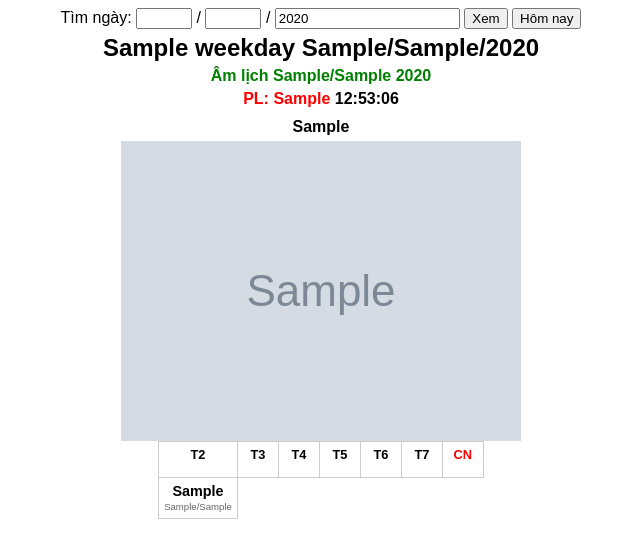
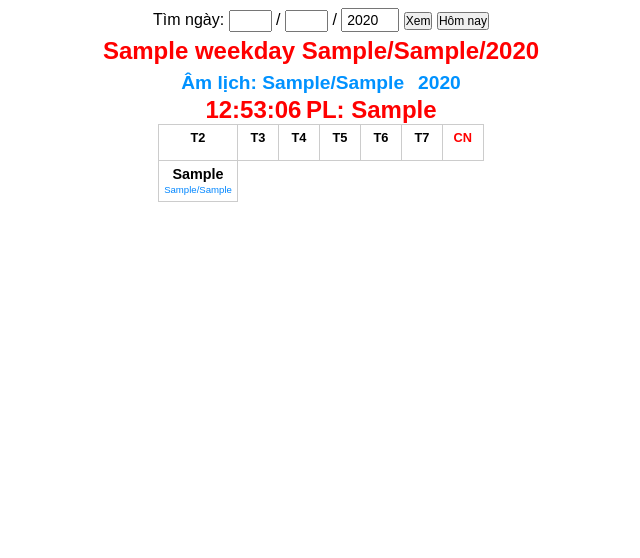
Before and after one commit to nhuantin/LichAmDuong, a Django app: template calendarapp/templates/index.html in a window 1280 px wide. Shown: the top 558 px of the page, without its empty margins (319-959 px from the left). Run offline with Django 4.2, Linux system fonts and the light colour scheme; the template is opened without the code that fills it: most values are stand-ins (such as "Sample title", 1, 10 or a date in 2020); grey boxes marked "Sample" are stand-in pictures.

Commit message:
Update index.html

```diff
--- a/calendarapp/templates/index.html
+++ b/calendarapp/templates/index.html
@@ -13,6 +13,40 @@
             height: 30px; /* Điều chỉnh chiều cao */
             text-align: center; /* Căn giữa nội dung theo chiều ngang */
             vertical-align: top; /* Căn nội dung về phía trên */
+        }
+		/* CSS cho form */
+        form {
+            margin-top: 0px;
+        }
+        /* CSS cho ô input ngày */
+        #day-input {
+            width: 35px; /* Chiều rộng nhỏ hơn */
+            font-size: 12px; /* Kích thước chữ nhỏ */
+            text-align: center; /* Căn giữa nội dung */
+            padding: 2px; /* Khoảng cách bên trong */
+        }
+
+        /* CSS cho ô input tháng */
+        #month-input {
+            width: 35px; /* Chiều rộng trung bình */
+            font-size: 12px; /* Kích thước chữ nhỏ */
+            text-align: center; /* Căn giữa nội dung */
+            padding: 2px; /* Khoảng cách bên trong */
+        }
+
+        /* CSS cho ô input năm */
+        #year-input {
+            width: 50px; /* Chiều rộng lớn hơn */
+            font-size: 14px; /* Kích thước chữ lớn hơn */
+            text-align: center; /* Căn giữa nội dung */
+            padding: 2px; /* Khoảng cách bên trong */
+        }
+
+        /* CSS cho các nút */
+        button {
+            font-size: 12px; /* Kích thước chữ nhỏ hơn */
+            padding: 0px 0px; /* Khoảng cách bên trong nút */
+            margin-left: 0px; /* Khoảng cách giữa các nút */
         }
         .calendar th {
             height: 25px; /* Chiều cao nhỏ hơn cho tiêu đề */
@@ -30,22 +64,24 @@
         }
         .lunar {
             font-size: 0.6em; /* Kích thước chữ nhỏ hơn cho ngày âm lịch */
-            color: #666; /* Màu chữ xám cho ngày âm lịch */
+            color: #0086ff; /* Màu chữ xám cho ngày âm lịch */
             margin-top: 2px; /* Thêm khoảng cách */
         }
         h2 {
             font-size: 1.5em; /* Kích thước chữ cho tiêu đề ngày hiện tại */
             font-weight: bold; /* In đậm tiêu đề */
             margin: 5px 0; /* Giảm khoảng cách trên/dưới */
+			color: red;
         }
         h3 {
-            font-size: 1em; /* Kích thước chữ cho phần âm lịch và Phật lịch */
+            font-size: 1.5em; /* Kích thước chữ cho phần âm lịch và Phật lịch */
             margin: 5px 0; /* Giảm khoảng cách trên/dưới */
         }
         #clock, .pl {
-            font-size: 1em; /* Kích thước chữ cho đồng hồ và PL */
+            font-size: 1.5em; /* Kích thước chữ cho đồng hồ và PL */
             display: inline-block; /* Hiển thị trên cùng một dòng */
             margin: 0; /* Loại bỏ khoảng cách */
+			color: red;
         }
         .event {
             margin-top: 10px;
@@ -56,26 +92,80 @@
             display: block;
             margin: 0 auto;
         }
+        /* Container chính */
+        .info-container {
+            display: flex; /* Flexbox để nội dung trên cùng một hàng */
+            justify-content: center; /* Căn giữa nội dung */
+            align-items: center; /* Căn giữa theo chiều dọc */
+            gap: 10px; /* Khoảng cách giữa các border */
+            margin-top: 0px;
+        }
+
+        /* Border ngày tháng năm âm lịch */
+        .lunar-container {
+            display: inline-block; /* Co giãn theo nội dung */
+            position: relative; /* Làm tham chiếu cho "T" hoặc "Đ" */
+            padding: 2px 2px;
+
+            border-radius: 10px; /* Bo góc */
+            text-align: center; /* Căn giữa nội dung */
+        }
+
+        /* Border Can Chi */
+        .can-chi-container {
+            display: inline-block; /* Co giãn theo nội dung */
+            padding: 2px 2px;
+
+            border-radius: 10px; /* Bo góc */
+            text-align: center; /* Căn giữa nội dung */
+        }
+
+        /* Chữ "T" hoặc "Đ" neo trong Lunar Container */
+        .month-info {
+            position: absolute; /* Đặt chữ "T" hoặc "Đ" vào góc */
+            top: -4px; /* Đẩy lên trên */
+            right: -8px; /* Đẩy sang phải */
+            font-size: 01.2em;
+            font-weight: bold;
+            color: red;
+
+
+            padding: 0px 0px; /* Khoảng cách bên trong chữ */
+            border-radius: 0px; /* Bo góc cho chữ */
+        }
+
+        /* Nội dung ngày/tháng/năm âm lịch */
+        .lunar-text {
+            font-size: 1.2em;
+            font-weight: bold;
+            color: #0092ff;
+        }
+
+        /* Nội dung Can Chi */
+        .can-chi-text {
+            font-size: 1.2em;
+            font-weight: bold;
+            color: #0092ff;
+        }
     </style>
 </head>
 <body>
     <form method="get">
         Tìm ngày:
-        <input type="number" name="day" id="day-input" value="{{ info.solar_day }}" min="1" max="31">
-        / <input type="number" name="month" id="month-input" value="{{ info.solar_month }}" min="1" max="12">
-        / <input type="number" name="year" id="year-input" value="{{ info.solar_year }}">
+        <input type="number" name="day" id="day-input" value="{{ info.solar_day }}" min="0" max="31">
+        / <input type="number" name="month" id="month-input" value="{{ info.solar_month }}" min="0" max="12">
+        / <input type="number" name="year" id="year-input" value="{{ info.solar_year }}" min="0" max="9999">
         <button type="submit">Xem</button>
         <button type="button" id="today-button">Hôm nay</button>
     </form>
 
     <h2>{{ info.weekday }} {{ info.solar_day }}/{{ info.solar_month }}/{{ info.solar_year }}</h2>
-    <h3 style="color:green; margin: 5px 0;">Âm lịch {{ info.lunar_day }}/{{ info.lunar_month }}{% if info.leap %} Nhuận{% endif %} {{ info.lunar_year }}</h3>
-    <div style="margin: 5px 0;">
-        <h3 style="color:red; display: inline-block; margin: 0;">PL: {{ info.pl }}</h3>
-        <h3 id="clock" style="display: inline-block; margin: 0;"></h3>
-    </div>
 
-    <!-- Hiển thị thông tin tháng âm lịch -->
+    <!-- Container tháng âm lịch -->
+    <div class="info-container">
+        <!-- Container ngày tháng năm âm lịch -->
+        <div class="lunar-container">
+            <!-- Chữ "T" hoặc "Đ" neo ở góc -->
             {% if lunar_month_info %}
             <div class="month-info">
                 {% if lunar_month_info.days_in_month == 29 %}
@@ -86,15 +176,27 @@
             </div>
             {% endif %}
 
-	<!-- Hiển thị sự kiện nếu có -->
-    {% if event %}
-    <div class="event">
-        <h3>{{ event.0 }}</h3>
-        <img src="{{ event_image_url }}" alt="{{ event.0 }}">
+            <!-- Nội dung ngày/tháng âm lịch -->
+            <div class="lunar-text">
+                Âm lịch: {{ info.lunar_day }}/{{ info.lunar_month }}
+                {% if info.leap %}Nhuận{% endif %}
             </div>
-    {% endif %}
+        </div>
 
-    <!-- Đoạn mã bảng lịch -->
+        <!-- Container Can Chi -->
+        <div class="can-chi-container">
+            <div class="can-chi-text">
+                {{ info.lunar_year }}
+            </div>
+        </div>
+    </div>
+
+    <div style="margin: 0px 0;">
+		<h3 id="clock" style="display: inline-block; margin: 0;"></h3>
+        <h3 style="color:red; display: inline-block; margin: 0;">PL: {{ info.pl }}</h3>
+    </div>
+
+    <!-- Hiển thị bảng lịch -->
     <table class="calendar">
         <tr>
             <th>T2</th>
```
Lines whose indentation alone changed are shown as unchanged.
